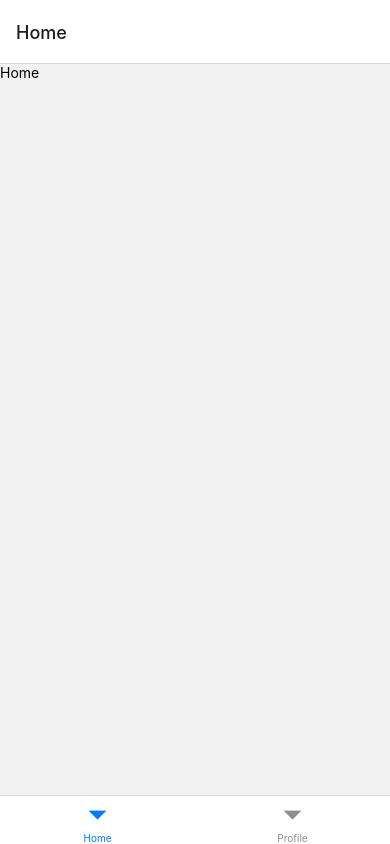
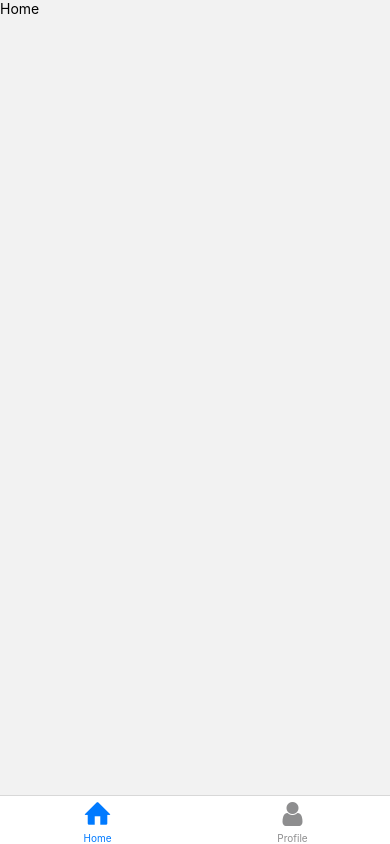
Before and after one commit to shiva-kumar-sahoo/MemeApp, a React Native app: screen / in a window 390 px wide. Built offline with nearby package versions, Linux system fonts and the light colour scheme.

Commit message:
Set Screen Icons

```diff
--- a/Navigation.js
+++ b/Navigation.js
@@ -2,14 +2,31 @@ import { NavigationContainer } from "@react-navigation/native";
 import { createBottomTabNavigator } from "@react-navigation/bottom-tabs";
 import Home from "./screens/Home";
 import Profile from "./screens/Profile";
+import { Entypo, FontAwesome } from "@expo/vector-icons";
 
 const Tab = createBottomTabNavigator();
 export default function Navigation() {
   return (
     <NavigationContainer>
-      <Tab.Navigator>
-        <Tab.Screen name="Home" component={Home} />
-        <Tab.Screen name="Profile" component={Profile} />
+      <Tab.Navigator screenOptions={{ headerShown: false }}>
+        <Tab.Screen
+          name="Home"
+          component={Home}
+          options={{
+            tabBarIcon: ({ color }) => (
+              <Entypo size={28} name="home" color={color} />
+            ),
+          }}
+        />
+        <Tab.Screen
+          name="Profile"
+          component={Profile}
+          options={{
+            tabBarIcon: ({ color }) => (
+              <FontAwesome name="user" size={28} color={color} />
+            ),
+          }}
+        />
       </Tab.Navigator>
     </NavigationContainer>
   );
```
